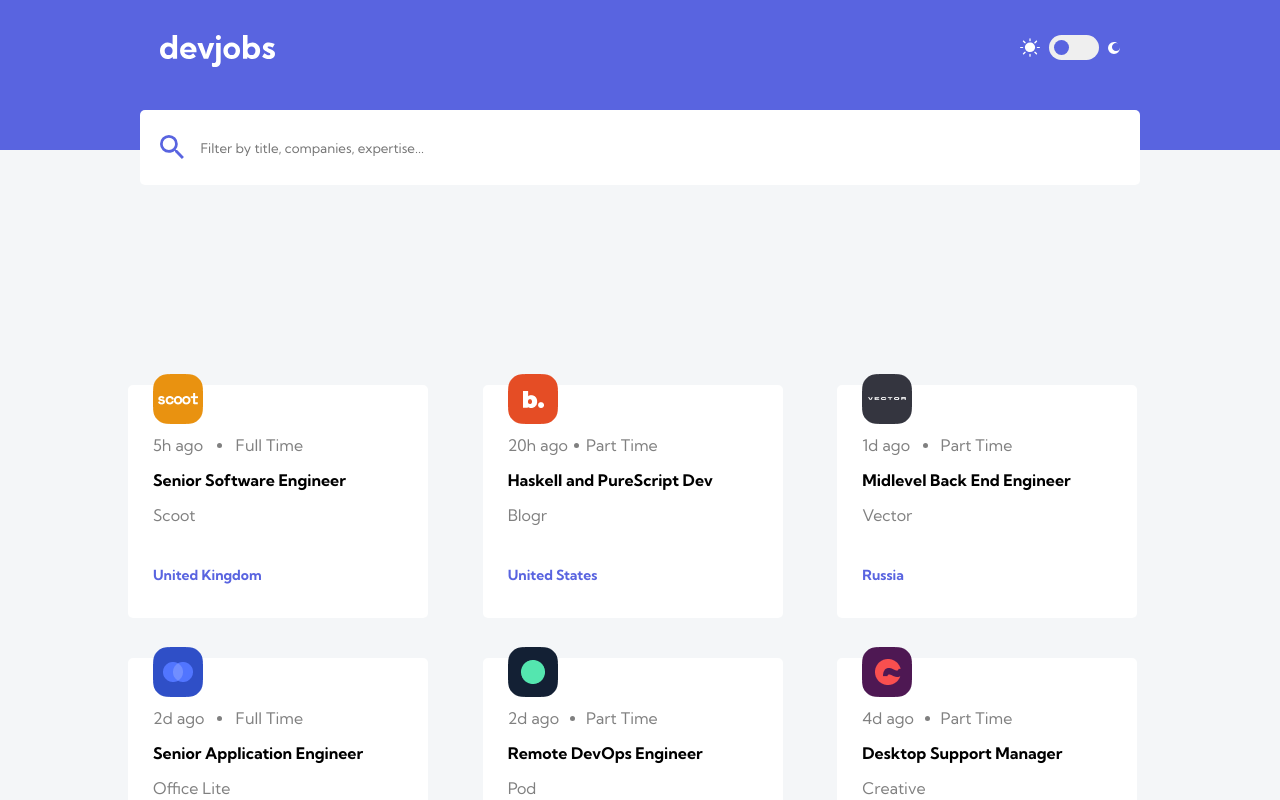
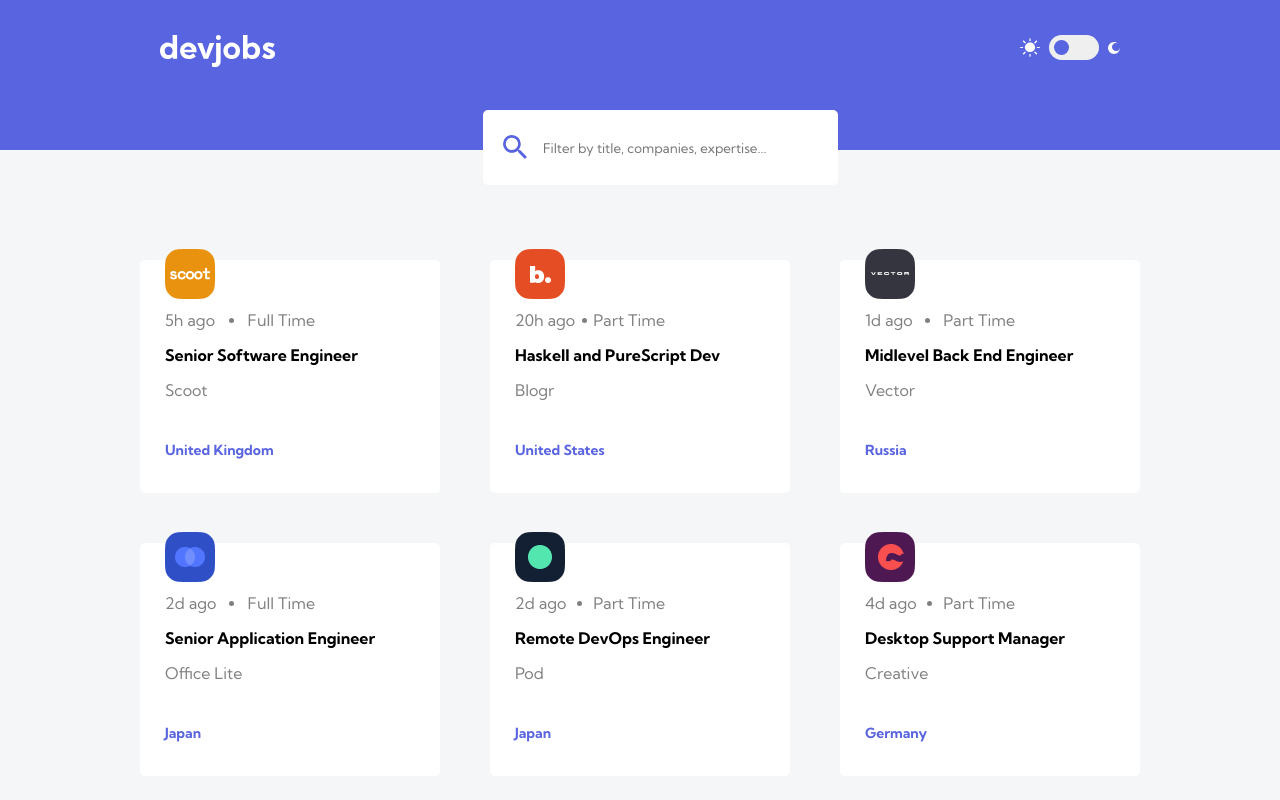
Before and after one commit to MicahD18/jobs-board, a React (Vite) app in the folder client/: page / in a window 1280 px wide. Shown: the top 800 px of the page. Built offline with nearby package versions, Linux system fonts and the light colour scheme.

Commit message:
Fixed major CSS issue

```diff
--- /dev/null
+++ b/client/src/components/CompanyCard.tsx
@@ -0,0 +1,33 @@
+import { Image } from "react-bootstrap";
+import "../styles/CompanyCard.css";
+
+interface CardProps {
+  company: string | undefined;
+  logo: string | undefined;
+}
+
+const CompanyCard: React.FC<CardProps> = (props) => {
+  return (
+    <div className="card-container">
+      <div id="company-card">
+        <div
+          style={{
+            display: "flex",
+            flexDirection: "row",
+            gap: "15px",
+            alignItems: "center",
+          }}
+        >
+          <Image className="image" src={props.logo} />
+          <div>
+            <p>{props.company}</p>
+            <p>{props.company}.com</p>
+          </div>
+        </div>
+        <button>Company Site</button>
+      </div>
+    </div>
+  );
+};
+
+export default CompanyCard;
--- a/client/src/components/SearchBar.tsx
+++ b/client/src/components/SearchBar.tsx
@@ -13,15 +13,14 @@ const SearchBar: React.FC<SearchProps> = ({ searchInput, setSearchInput }) => {
   };
 
   return (
-    <Container className="main">
     <Container
-        className="searchbar-container"
+      className="search-container"
       style={{
         backgroundColor: "var(--card-color)",
         color: "var(--text-color)",
       }}
     >
-        <div className="searchbar">
+      <div className="search">
         <svg width="30" height="24" xmlns="http://www.w3.org/2000/svg">
           <path
             d="M17.112 15.059h-1.088l-.377-.377a8.814 8.814 0 002.15-5.784A8.898 8.898 0 008.898 0 8.898 8.898 0 000 8.898a8.898 8.898 0 008.898 8.899c2.211 0 4.23-.808 5.784-2.143l.377.377v1.081l6.845 6.832 2.04-2.04-6.832-6.845zm-8.214 0A6.16 6.16 0 118.9 2.737a6.16 6.16 0 010 12.322z"
@@ -42,7 +41,6 @@ const SearchBar: React.FC<SearchProps> = ({ searchInput, setSearchInput }) => {
         />
       </div>
     </Container>
-    </Container>
   );
 };
 
--- a/client/src/pages/Detail.tsx
+++ b/client/src/pages/Detail.tsx
@@ -2,6 +2,9 @@ import { useParams } from "react-router-dom";
 import jobs from "../data.json";
 import { useCallback, useEffect, useState } from "react";
 import { Job } from "../models/job.model";
+import CompanyCard from "../components/CompanyCard";
+
+import "../styles/Detail.css";
 
 const Detail: React.FC = () => {
   const params = useParams();
@@ -24,9 +27,18 @@ const Detail: React.FC = () => {
 
   return (
     <div
-      style={{ backgroundColor: "var(--bg-color)", color: "var(--text-color)" }}
+      style={{
+        width: "100%",
+        display: "flex",
+        flexDirection: "column",
+        alignItems: "center",
+        backgroundColor: "var(--bg-color)",
+        color: "var(--text-color)",
+      }}
     >
-      <p>{job?.company}</p>
+      <div className="company-container">
+        <CompanyCard company={job?.company} logo={job?.logo} />
+      </div>
     </div>
   );
 };
--- a/client/src/pages/Home.tsx
+++ b/client/src/pages/Home.tsx
@@ -33,15 +33,17 @@ const Home = () => {
 
   return (
     <div
+      className="home-container"
       style={{ backgroundColor: "var(--bg-color)", color: "var(--text-color)" }}
     >
-      <SearchBar searchInput={searchInput} setSearchInput={setSearchInput} />
-      <div className="main">
-        <div className="jobs-container">
-          {filteredItems.map((job, index) => (
-            <JobCard key={job.id} job={job} index={index} />
-          ))}
-        </div>
+      <div className="searchbar-container">
+        <SearchBar searchInput={searchInput} setSearchInput={setSearchInput} />
+      </div>
+
+      <div className="jobs-container">
+        {filteredItems.map((job) => (
+          <JobCard key={job.id} job={job} />
+        ))}
       </div>
     </div>
   );
--- /dev/null
+++ b/client/src/styles/CompanyCard.css
@@ -0,0 +1,22 @@
+.card-container {
+  display: flex;
+  flex-direction: row;
+  justify-content: space-between;
+  width: 100%;
+  align-items: center;
+  padding: 15px;
+}
+
+#company-card {
+  display: flex;
+  flex-direction: row;
+  align-items: center;
+  width: 95%;
+  justify-content: space-between;
+}
+
+@media screen and (max-width: 768px) {
+  #company-card {
+    width: 90%;
+  }
+}
--- /dev/null
+++ b/client/src/styles/Detail.css
@@ -0,0 +1,6 @@
+.company-container {
+  width: 60%;
+  background-color: var(--card-color);
+  margin-top: -25px;
+  border-radius: 17px;
+}
--- a/client/src/styles/Home.css
+++ b/client/src/styles/Home.css
@@ -1,13 +1,21 @@
-.main {
+.home-container {
   width: 100%;
-  padding-bottom: 200px;
+  display: flex;
+  flex-direction: column;
+  justify-content: center;
+  align-items: center;
+}
+
+.searchbar-container {
+  max-width: 1200px;
 }
 
 .jobs-container {
-  width: 80%;
-  display: grid;
-  grid-template-columns: repeat(auto-fit, minmax(300px, 1fr));
-  gap: 40px;
-  align-items: center;
-  align-content: stretch;
+  display: flex;
+  margin-top: 75px;
+  flex-wrap: wrap;
+  justify-content: center;
+  gap: 50px;
+  max-width: 1200px;
+  padding: 0px 50px 100px 50px;
 }
--- a/client/src/styles/Searchbar.css
+++ b/client/src/styles/Searchbar.css
@@ -1,13 +1,5 @@
-.main {
+.search-container {
   width: 100%;
-
-  display: flex;
-  flex-direction: row;
-  justify-content: center;
-}
-
-.searchbar-container {
-  width: 75%;
   margin-top: -40px;
   background-color: white;
   padding: 25px 20px 25px 20px;
@@ -17,7 +9,7 @@
   height: 25px;
 }
 
-.searchbar {
+.search {
   display: flex;
   flex-direction: row;
   width: 275px;
```
Lines whose indentation alone changed are shown as unchanged.
